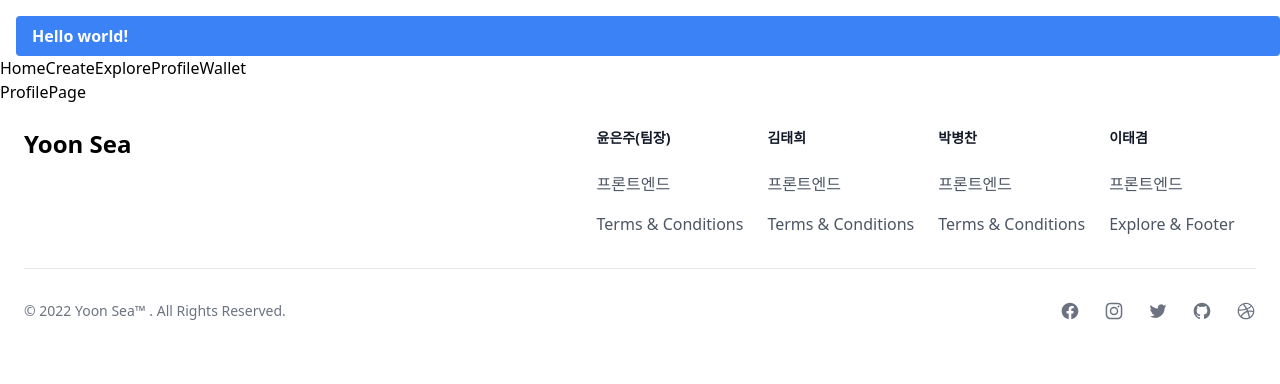
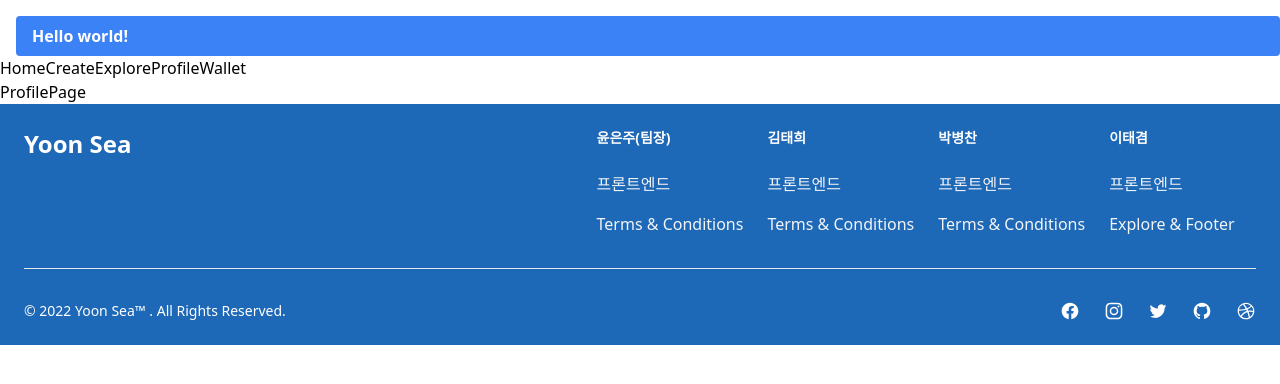
Before and after one commit to codestates/beb-03-YoonSea, a React (Create React App) app in the folder yoonsea-client/: page /profile in a window 1280 px wide. Shown: the top 384 px of the page. Built offline with nearby package versions, Linux system fonts and the light colour scheme.

Commit message:
feat(이태겸): Modify Footer styles

```diff
--- a/yoonsea-client/src/components/common/Footer.js
+++ b/yoonsea-client/src/components/common/Footer.js
@@ -6,46 +6,46 @@ const footer = () => {
   // 팀원에 대한 정보를 보여줘야 한다
 
   return (
-    <footer class="p-4 bg-white sm:p-6 dark:bg-gray-800">
+    <footer class="p-4 bg-color sm:p-6 dark:bg-gray-800">
       <div class="md:flex md:justify-between">
         <div class="mb-6 md:mb-0">
-          <span class="self-center text-2xl font-semibold whitespace-nowrap dark:text-white">
+          <span class="self-center text-2xl font-semibold whitespace-nowrap text-white">
             Yoon Sea
           </span>
         </div>
         <div class="grid grid-cols-2 gap-8 sm:gap-6 sm:grid-cols-4">
           <div>
-            <h2 class="mb-6 text-sm font-semibold text-gray-900 uppercase dark:text-white">
+            <h2 class="mb-6 text-sm font-semibold text-white uppercase dark:text-white">
               윤은주(팀장)
             </h2>
-            <ul class="text-gray-600 dark:text-gray-400">
+            <ul class="text-gray-100">
               <li class="mb-4">프론트엔드</li>
               <li>Terms &amp; Conditions</li>
             </ul>
           </div>
           <div>
-            <h2 class="mb-6 text-sm font-semibold text-gray-900 uppercase dark:text-white">
+            <h2 class="mb-6 text-sm font-semibold text-white uppercase dark:text-white">
               김태희
             </h2>
-            <ul class="text-gray-600 dark:text-gray-400">
+            <ul class="text-gray-100">
               <li class="mb-4">프론트엔드</li>
               <li>Terms &amp; Conditions</li>
             </ul>
           </div>
           <div>
-            <h2 class="mb-6 text-sm font-semibold text-gray-900 uppercase dark:text-white">
+            <h2 class="mb-6 text-sm font-semibold text-white uppercase dark:text-white">
               박병찬
             </h2>
-            <ul class="text-gray-600 dark:text-gray-400">
+            <ul class="text-gray-100">
               <li class="mb-4">프론트엔드</li>
               <li>Terms &amp; Conditions</li>
             </ul>
           </div>
           <div>
-            <h2 class="mb-6 text-sm font-semibold text-gray-900 uppercase dark:text-white">
+            <h2 class="mb-6 text-sm font-semibold text-white uppercase dark:text-white">
               이태겸
             </h2>
-            <ul class="text-gray-600 dark:text-gray-400">
+            <ul class="text-gray-100">
               <li class="mb-4">프론트엔드</li>
               <li>Explore &amp; Footer</li>
             </ul>
@@ -54,14 +54,11 @@ const footer = () => {
       </div>
       <hr class="my-6 border-gray-200 sm:mx-auto dark:border-gray-700 lg:my-8" />
       <div class="sm:flex sm:items-center sm:justify-between">
-        <span class="text-sm text-gray-500 sm:text-center dark:text-gray-400">
+        <span class="text-sm text-white sm:text-center dark:text-gray-400">
           © 2022 Yoon Sea™ . All Rights Reserved.
         </span>
         <div class="flex mt-4 space-x-6 sm:justify-center sm:mt-0">
-          <a
-            href="#"
-            class="text-gray-500 hover:text-gray-900 dark:hover:text-white"
-          >
+          <a href="#" class="text-white hover:text-gray-200">
             <svg
               class="w-5 h-5"
               fill="currentColor"
@@ -75,10 +72,7 @@ const footer = () => {
               />
             </svg>
           </a>
-          <a
-            href="#"
-            class="text-gray-500 hover:text-gray-900 dark:hover:text-white"
-          >
+          <a href="#" class="text-white hover:text-gray-200">
             <svg
               class="w-5 h-5"
               fill="currentColor"
@@ -92,10 +86,7 @@ const footer = () => {
               />
             </svg>
           </a>
-          <a
-            href="#"
-            class="text-gray-500 hover:text-gray-900 dark:hover:text-white"
-          >
+          <a href="#" class="text-white hover:text-gray-200">
             <svg
               class="w-5 h-5"
               fill="currentColor"
@@ -105,10 +96,7 @@ const footer = () => {
               <path d="M8.29 20.251c7.547 0 11.675-6.253 11.675-11.675 0-.178 0-.355-.012-.53A8.348 8.348 0 0022 5.92a8.19 8.19 0 01-2.357.646 4.118 4.118 0 001.804-2.27 8.224 8.224 0 01-2.605.996 4.107 4.107 0 00-6.993 3.743 11.65 11.65 0 01-8.457-4.287 4.106 4.106 0 001.27 5.477A4.072 4.072 0 012.8 9.713v.052a4.105 4.105 0 003.292 4.022 4.095 4.095 0 01-1.853.07 4.108 4.108 0 003.834 2.85A8.233 8.233 0 012 18.407a11.616 11.616 0 006.29 1.84" />
             </svg>
           </a>
-          <a
-            href="#"
-            class="text-gray-500 hover:text-gray-900 dark:hover:text-white"
-          >
+          <a href="#" class="text-white hover:text-gray-200">
             <svg
               class="w-5 h-5"
               fill="currentColor"
@@ -122,10 +110,7 @@ const footer = () => {
               />
             </svg>
           </a>
-          <a
-            href="#"
-            class="text-gray-500 hover:text-gray-900 dark:hover:text-white"
-          >
+          <a href="#" class="text-white hover:text-gray-200">
             <svg
               class="w-5 h-5"
               fill="currentColor"
--- a/yoonsea-client/tailwind.config.js
+++ b/yoonsea-client/tailwind.config.js
@@ -3,6 +3,10 @@ module.exports = {
   darkMode: false, // or 'media' or 'class'
   theme: {
     extend: {},
+    backgroundColor: (theme) => ({
+      ...theme('colors'),
+      color: '#1d68b7',
+    }),
   },
   variants: {},
   plugins: [],
```
